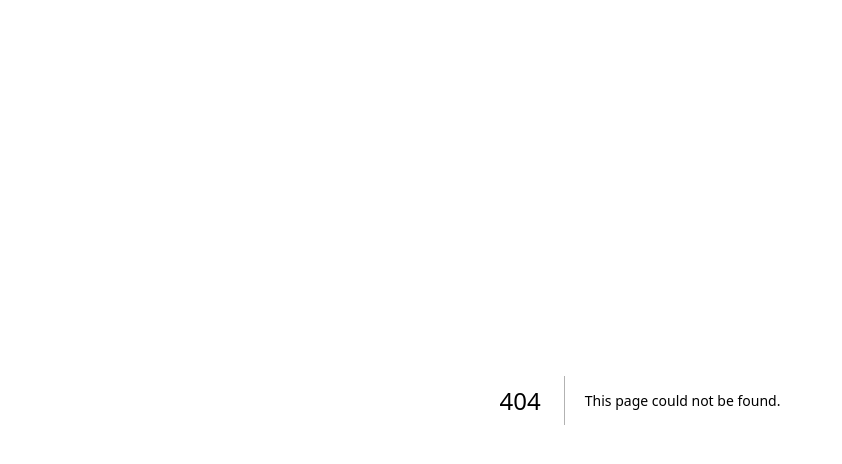
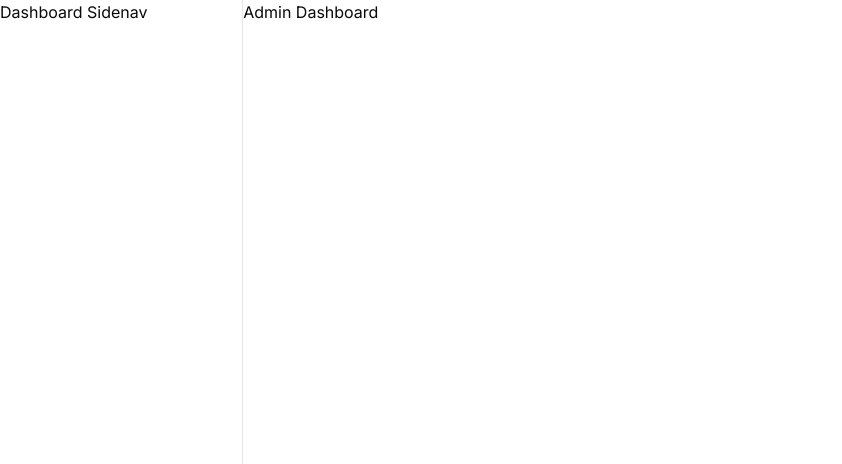
Before and after one commit to frustrated018/curtains-and-drapes, a Next.js app: page /dashboard/admin-dashboard in a window 1280 px wide. Before the commit this address had no page. Shown: the top 464 px of the page, without its empty margins (0-842 px from the left). Built offline with nearby package versions, Linux system fonts and the light colour scheme.

Commit message:
Starting to work on Admin Dashboard
Starting an admin dashboard
Will run CRUD  operations to add products form here

```diff
--- /dev/null
+++ b/src/app/dashboard/admin-dashboard/layout.js
@@ -0,0 +1,16 @@
+import DashboardSidenav from '@/components/Dashboard-Sidenav/dashboardSidenav';
+import React from 'react';
+
+const AdimnDashboardLayout = ({children}) => {
+    return (
+        <section className='flex justify-between items-start'>
+            <DashboardSidenav />
+            <div className='w-full h-full'>
+
+            {children}
+            </div>
+        </section>
+    );
+};
+
+export default AdimnDashboardLayout;
--- /dev/null
+++ b/src/app/dashboard/admin-dashboard/page.js
@@ -0,0 +1,12 @@
+import React from 'react';
+
+const AdimnDashboard = () => {
+    return (
+
+        <div>
+            Admin Dashboard
+        </div>
+    );
+};
+
+export default AdimnDashboard;
--- /dev/null
+++ b/src/components/Dashboard-Sidenav/dashboardSidenav.jsx
@@ -0,0 +1,10 @@
+
+const DashboardSidenav = () => {
+    return (
+        <div className='w-[300px] border-r min-h-screen'>
+            Dashboard Sidenav
+        </div>
+    );
+};
+
+export default DashboardSidenav;
--- a/src/components/main-navbar/mainNav.jsx
+++ b/src/components/main-navbar/mainNav.jsx
@@ -153,7 +153,9 @@ const MainNav = () => {
 
             {/* //! Content */}
             <DropdownMenuContent>
-              <DropdownMenuItem>Profile</DropdownMenuItem>
+              <Link href="/dashboard/admin-dashboard">
+                <DropdownMenuItem>Dashboard</DropdownMenuItem>
+              </Link>
               {/* login logout toggle */}
               <LoginLogout />
             </DropdownMenuContent>
--- a/src/components/promotional-hero/bannerCard.jsx
+++ b/src/components/promotional-hero/bannerCard.jsx
@@ -3,7 +3,7 @@ import Image from "next/image";
 const BannerCard = ({ card }) => {
   const { title, subtitle, imgURL } = card;
   return (
-    <section className="max-w-1/3 h-52 rounded-lg bg-muted">
+    <section className="max-w-1/3 h-52 rounded-lg bg-muted hover:cursor-pointer">
       <div className="flex items-center justify-around gap-2 p-3">
         <div className="font-semibold text-nowrap">
           <h2 className="text-xl">{title}</h2>
```
